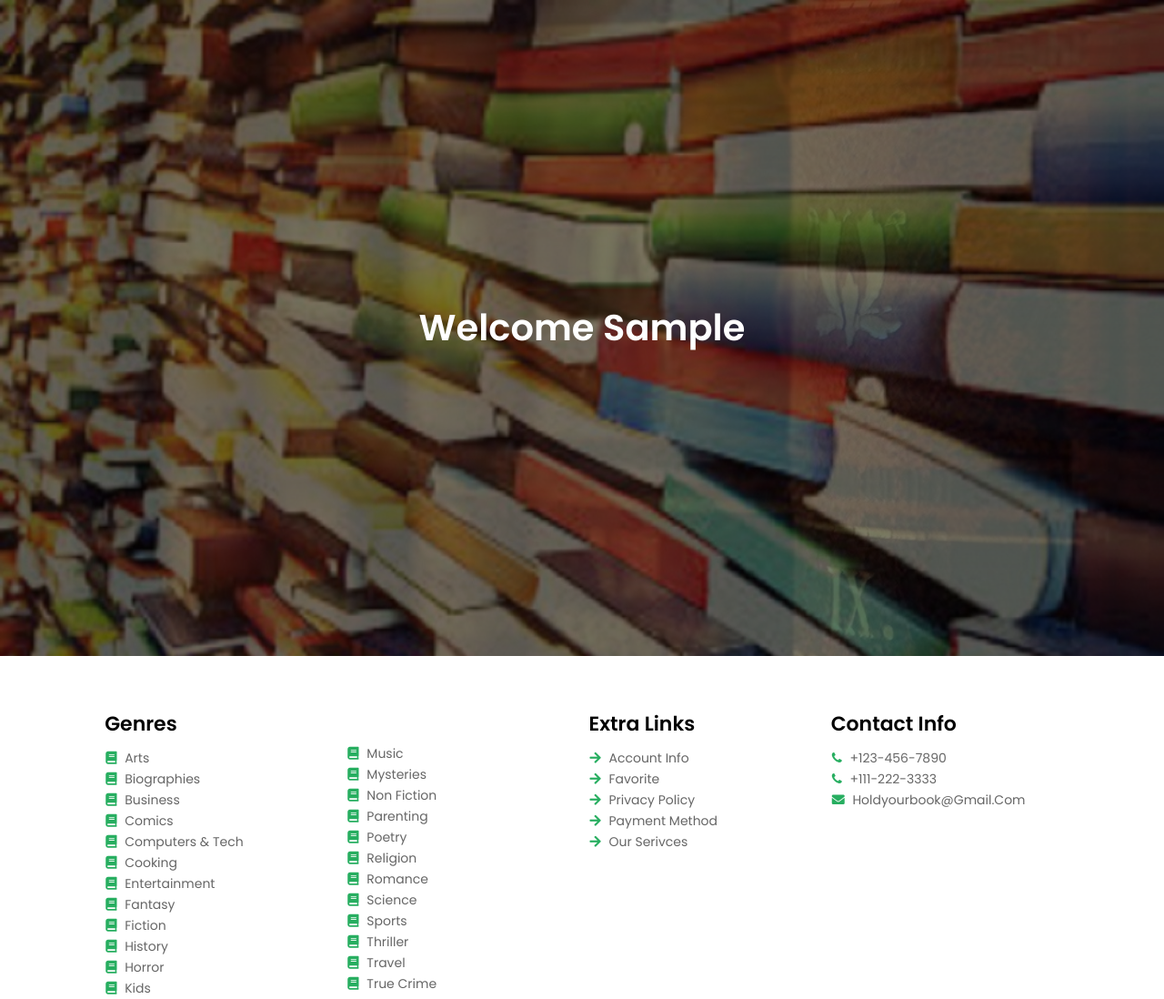
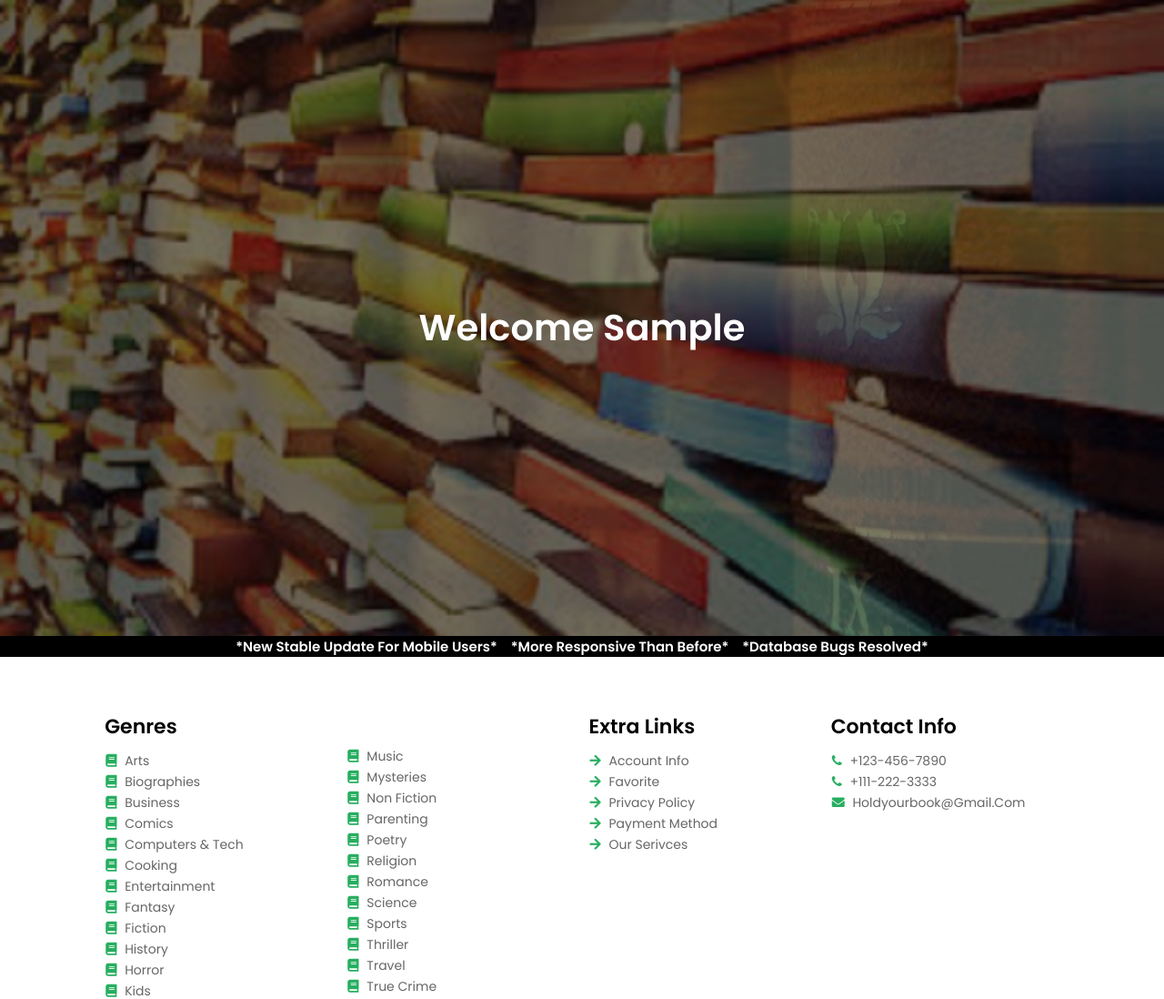
Before and after one commit to SarathAdhi/Book_recomendation_website, a PHP site: page /index1.php in a window 1280 px wide. Shown: the part 152-1250 px from the top of the page at 91% size. Run offline with PHP 8.4, Linux system fonts and the light colour scheme; the visitor is signed in with stand-in values (Sample User, id 1); data that the repository does not hold is empty; some libraries are stand-ins or nearby versions.

Commit message:
Update index1.php

```diff
--- a/index1.php
+++ b/index1.php
@@ -96,6 +96,15 @@
             width: 100%;
             background-color: grey;
         }
+        .update
+        {
+            background: black;
+            margin-top: -20px;
+            position: relative;
+            justify-content: center;
+            text-align: center;
+            color: white;
+        }
 
 
     </style>
@@ -112,7 +121,9 @@
         </div>
     </div>
 </div>
-
+<div class="update">
+    <h2>*New stable update for mobile users*&emsp;*More responsive than before*&emsp;*Database bugs resolved*</h2>
+</div>
 
 
     <?php
```
